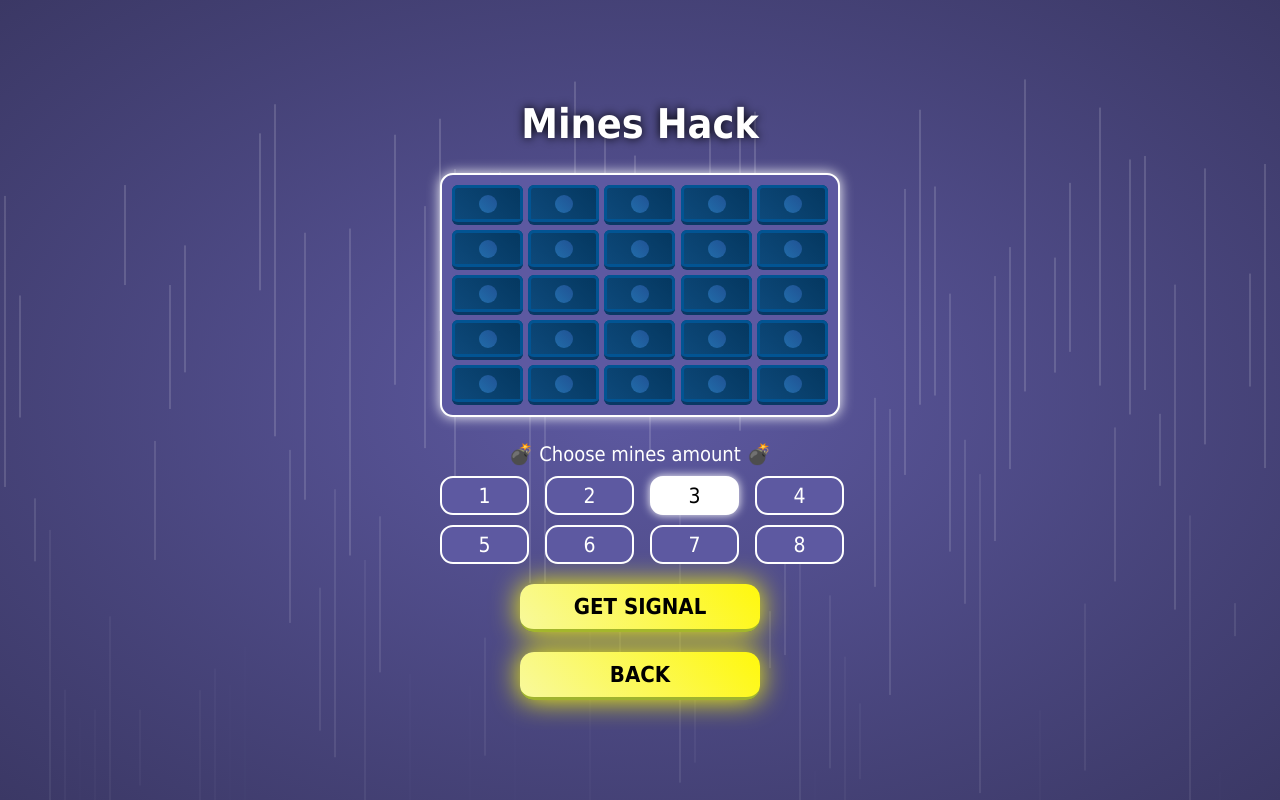
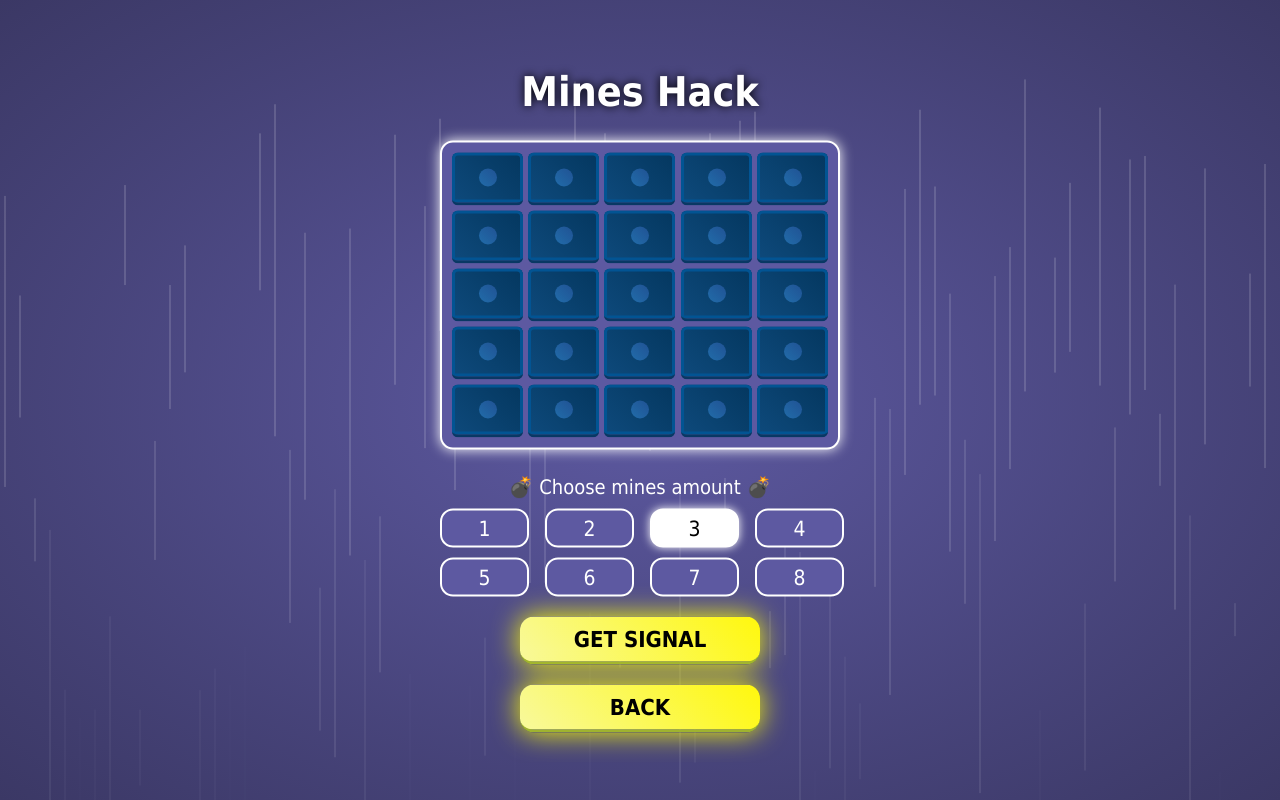
Before and after one commit to owncoderchik/ifckmyopps1, a plain HTML site: page minesind/index.html in a window 1280 px wide. Drawn offline with Linux system fonts and the light colour scheme.

Commit message:
Update index.html

```diff
--- a/minesind/index.html
+++ b/minesind/index.html
@@ -255,7 +255,7 @@
 					gap: 5px;
 				}
 					.mine {
-						height: 37px;
+						height: 50px;
 						border-radius: 6px;
 						background: linear-gradient(45deg, #0e4a7c, #04375f);
 						box-shadow: inset 0px 0px 0px 3px #025493;
```
